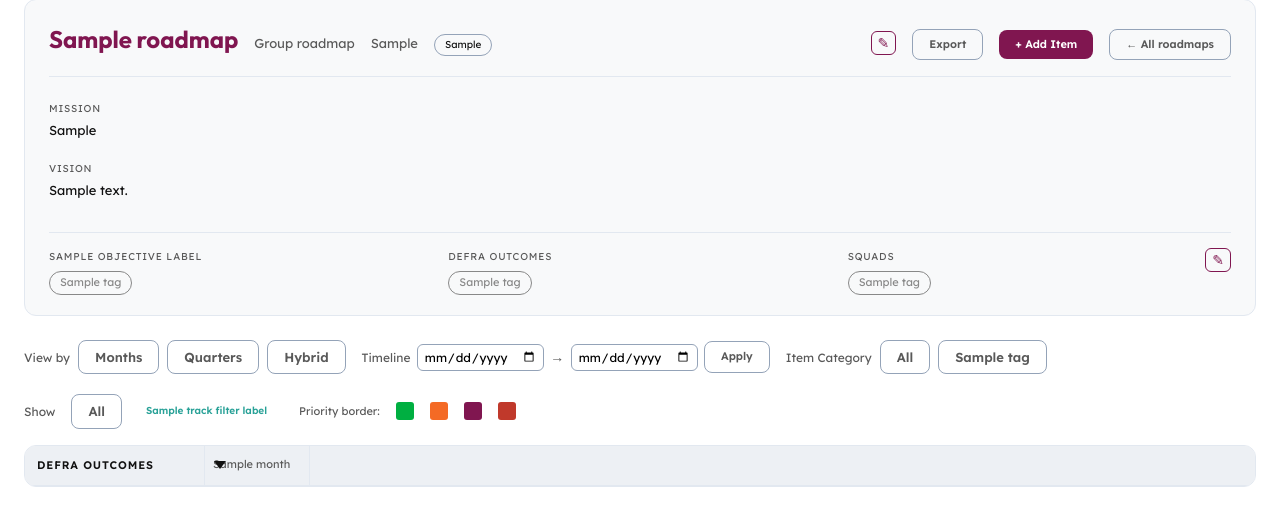
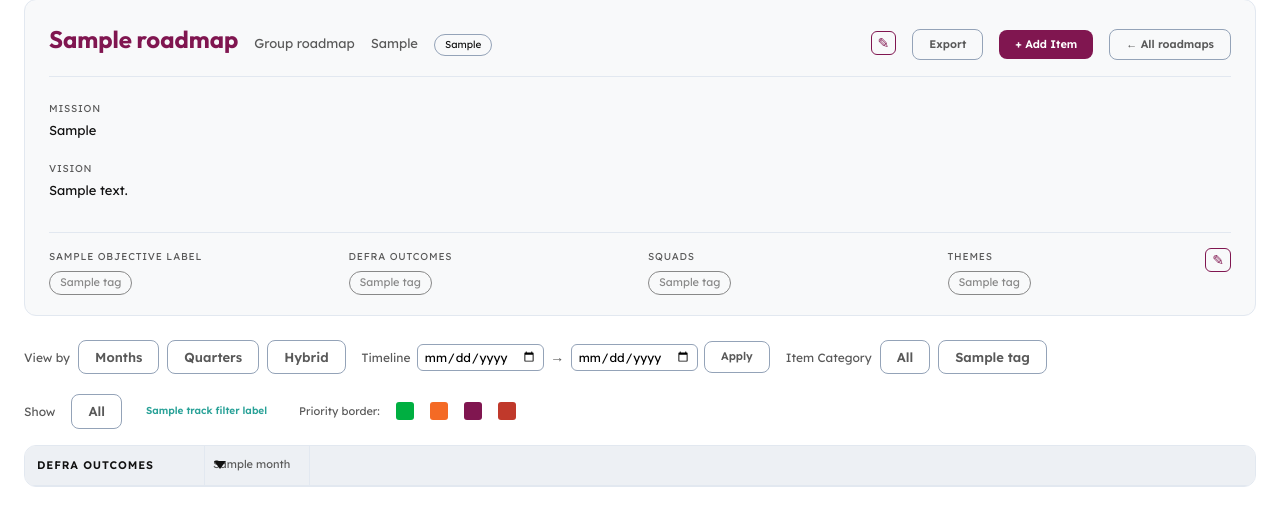
Before and after one commit to DEFRA/pm-roadmap, a Django app: template roadmap/templates/roadmap/roadmap_detail.html in a window 1280 px wide. Shown: the part 81-607 px from the top of the page. Run offline with Django 5.2, Linux system fonts and the light colour scheme; tables that the repository leaves empty hold one stand-in row (values such as "Sample post"); the template is opened without the code that fills it: values that come from a table or form of the project are taken from there, most other values are stand-ins (such as "Sample title", 1, 10 or a date in 2020); some libraries are stand-ins or nearby versions.

Commit message:
Add Themes as a fourth grouping bucket
Themes join Objectives, Defra Outcomes and Squads as a way to group gantt items.
Implemented as a new roadmap-scoped tag type (Tag.THEME), mirroring Squads: teams
create their own themes per roadmap, tag items with them, and group the gantt by
them.

- Tag.THEME added to the choices and SCOPED_TYPES (migration 0032).
- The A1 group-by dropdown and the header gain a 'Themes' bucket; group_by=theme
  builds theme swim lanes via the existing _build_swimlanes path.
- Manage-tags and item modals get a creatable Themes section; itemAddTag scopes
  new theme tags to the roadmap. The tag API already handles any scoped type.

Co-Authored-By: Claude Opus 4.8 <noreply@anthropic.com>

```diff
--- a/roadmap/models.py
+++ b/roadmap/models.py
@@ -73,17 +73,19 @@ class Tag(models.Model):
     OBJECTIVE = 'objective'
     ORGANISATION = 'organisation'
     CATEGORY = 'category'
+    THEME = 'theme'
     TAG_TYPE_CHOICES = [
         (OUTCOME, 'Defra Outcome'),
         (GOV_OBJECTIVE, 'Gov Objective'),
         (OBJECTIVE, 'Objective'),
         (ORGANISATION, 'Squad'),
+        (THEME, 'Theme'),
         (CATEGORY, 'Item Category'),
     ]
-    # Roadmap-scoped types (organisation/Squads, objective/Service objectives) set
-    # this to the owning roadmap. Central types (gov_objective, outcome, category)
-    # leave it null and are shared across all roadmaps.
-    SCOPED_TYPES = (ORGANISATION, OBJECTIVE)
+    # Roadmap-scoped types (organisation/Squads, objective/Service objectives,
+    # theme/Themes) set this to the owning roadmap. Central types (gov_objective,
+    # outcome, category) leave it null and are shared across all roadmaps.
+    SCOPED_TYPES = (ORGANISATION, OBJECTIVE, THEME)
 
     name = models.CharField(max_length=100)
     tag_type = models.CharField(max_length=20, choices=TAG_TYPE_CHOICES)
--- a/roadmap/templates/roadmap/_modals.html
+++ b/roadmap/templates/roadmap/_modals.html
@@ -232,7 +232,8 @@
 
       <template x-for="section in [
           {type: 'outcome', label: 'Defra Outcomes', creatable: false},
-          {type: 'organisation', label: 'Squads', creatable: true}
+          {type: 'organisation', label: 'Squads', creatable: true},
+          {type: 'theme', label: 'Themes', creatable: true}
         ]" :key="section.type">
         <div style="margin-bottom:1.5rem;">
           <div style="font-size:11px; color:var(--text-muted); text-transform:uppercase; margin-bottom:10px;" x-text="section.label"></div>
@@ -388,6 +389,7 @@
 
       <template x-for="section in [
           {type: 'organisation', label: 'Squads', creatable: true},
+          {type: 'theme', label: 'Themes', creatable: true},
           {type: 'category', label: 'Item Categories', creatable: true}
         ]" :key="'after-obj-' + section.type">
         <div class="modal-card__section">
--- a/roadmap/templates/roadmap/roadmap_detail.html
+++ b/roadmap/templates/roadmap/roadmap_detail.html
@@ -61,7 +61,7 @@
               title="Manage objectives, outcomes & squads" aria-label="Manage tags"
               style="position:absolute; top:1rem; right:0;">&#9998;</button>
 
-      <div class="roadmap-header__tags" style="grid-template-columns:1fr 1fr 1fr;">
+      <div class="roadmap-header__tags" style="grid-template-columns:repeat(4, minmax(0, 1fr));">
         <div class="roadmap-header__tag-group">
           <a href="?group_by={{ objective_type }}&time_scale={{ time_scale }}"
              class="roadmap-header__label roadmap-header__label--link {% if group_by == objective_type %}roadmap-header__label--active{% endif %}">
@@ -179,6 +179,20 @@
             {% endfor %}
           </div>
         </div>
+
+        <div class="roadmap-header__tag-group">
+          <a href="?group_by=theme&time_scale={{ time_scale }}"
+             class="roadmap-header__label roadmap-header__label--link {% if group_by == 'theme' %}roadmap-header__label--active{% endif %}">
+            Themes
+          </a>
+          <div class="roadmap-header__pills">
+            {% for tag in roadmap_theme_tags %}
+              <button type="button" class="tag-pill tag-pill--clickable" style="border-color:{{ tag.colour }}; color:{{ tag.colour }};" @click="openTagModal({{ tag.pk }})">{{ tag.name }}</button>
+            {% empty %}
+              <span style="font-size:12px; color:var(--text-muted);">None yet</span>
+            {% endfor %}
+          </div>
+        </div>
       </div>
     </div>
   </div>
@@ -288,6 +302,7 @@
           <option value="outcome" {% if group_by == 'outcome' %}selected{% endif %}>Defra Outcomes</option>
           <option value="{{ objective_type }}" {% if group_by == objective_type %}selected{% endif %}>{{ objective_label }}</option>
           <option value="organisation" {% if group_by == 'organisation' %}selected{% endif %}>Squads</option>
+          <option value="theme" {% if group_by == 'theme' %}selected{% endif %}>Themes</option>
         </select>
       </div>
       {% if show_parking %}<div class="gantt-header-parking">Parking lot</div>{% endif %}
@@ -426,7 +441,7 @@
 <script src="https://cdn.jsdelivr.net/npm/html2canvas@1.4.1/dist/html2canvas.min.js"></script>
 <script src="https://cdn.jsdelivr.net/npm/jspdf@2.5.1/dist/jspdf.umd.min.js"></script>
 <script src="{% static 'js/export.js' %}"></script>
-<script src="{% static 'js/roadmap-app.js' %}?v=7"></script>
+<script src="{% static 'js/roadmap-app.js' %}?v=8"></script>
 <script src="{% static 'js/reorder.js' %}?v=2"></script>
 <script src="{% static 'js/item-drag.js' %}?v=3"></script>
 <script>
--- a/roadmap/views.py
+++ b/roadmap/views.py
@@ -301,6 +301,7 @@ def roadmap_detail(request, pk):
         'organisation': Tag.ORGANISATION,
         'gov_objective': Tag.GOV_OBJECTIVE,
         'objective': Tag.OBJECTIVE,
+        'theme': Tag.THEME,
     }
     if group_by not in tag_type_map and group_by != 'outcome':
         group_by = 'outcome'
@@ -336,6 +337,7 @@ def roadmap_detail(request, pk):
         objective_pool = Tag.objects.filter(tag_type=Tag.GOV_OBJECTIVE, roadmap__isnull=True)
     outcome_pool = Tag.objects.filter(tag_type=Tag.OUTCOME, roadmap__isnull=True)
     org_pool = Tag.objects.filter(tag_type=Tag.ORGANISATION, roadmap=roadmap)
+    theme_pool = Tag.objects.filter(tag_type=Tag.THEME, roadmap=roadmap)
     category_pool = Tag.objects.filter(tag_type=Tag.CATEGORY, roadmap__isnull=True)
 
     # Objective entities on this roadmap (synced sets + directly-linked), for the
@@ -398,6 +400,7 @@ def roadmap_detail(request, pk):
         Tag.GOV_OBJECTIVE: 'Government Objective',
         Tag.OBJECTIVE: 'Objective',
         Tag.ORGANISATION: 'Team',
+        Tag.THEME: 'Theme',
         Tag.CATEGORY: 'Item Category',
     }
 
@@ -423,6 +426,7 @@ def roadmap_detail(request, pk):
         'roadmap_objective_tags': sorted(by_type(objective_type), key=lambda t: t.name),
         'roadmap_outcome_tags': sorted(by_type(Tag.OUTCOME), key=lambda t: t.name),
         'roadmap_org_tags': sorted(by_type(Tag.ORGANISATION), key=lambda t: t.name),
+        'roadmap_theme_tags': sorted(by_type(Tag.THEME), key=lambda t: t.name),
         'roadmap_category_tags': category_pool.filter(items__roadmap=roadmap).distinct().order_by('name'),
         'selected_category_ids': selected_category_ids,
         'selected_categories_str': selected_categories_str,
@@ -480,12 +484,14 @@ def roadmap_detail(request, pk):
             'pools': {
                 'outcome': [tag_min(t) for t in outcome_pool],
                 'organisation': [tag_min(t) for t in org_pool],
+                'theme': [tag_min(t) for t in theme_pool],
             },
             'selected': selected_tag_ids,
         }),
         'item_tag_pools_json': json.dumps({
             'outcome': [tag_min(t) for t in outcome_pool],
             'organisation': [tag_min(t) for t in org_pool],
+            'theme': [tag_min(t) for t in theme_pool],
             'category': [tag_min(t) for t in category_pool],
         }),
         'objective_type_json': json.dumps(objective_type),
--- a/static/js/roadmap-app.js
+++ b/static/js/roadmap-app.js
@@ -299,7 +299,7 @@ function roadmapApp() {
       const name = (this.itemInputs[tagType] || '').trim();
       if (!name) { alert('Please enter a name'); return; }
       try {
-        const roadmap = (tagType === 'organisation' || tagType === 'objective') ? this.roadmap.id : null;
+        const roadmap = (tagType === 'organisation' || tagType === 'objective' || tagType === 'theme') ? this.roadmap.id : null;
         const tag = await apiFetch('/api/tags/', 'POST', { name, tag_type: tagType, colour: '#595959', roadmap });
         if (!this.itemPool[tagType]) this.itemPool[tagType] = [];
         this.itemPool[tagType].push({ id: tag.id, name: tag.name, colour: tag.colour, tag_type: tag.tag_type });
```
Also changed, not shown: roadmap/tests/test_models.py (+1 -1 lines), roadmap/tests/test_views.py (+29 -0 lines), roadmap/migrations/0032_add_theme_tag_type.py (added).
